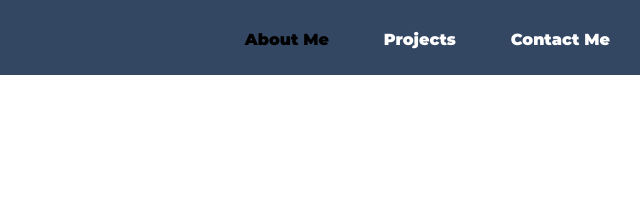
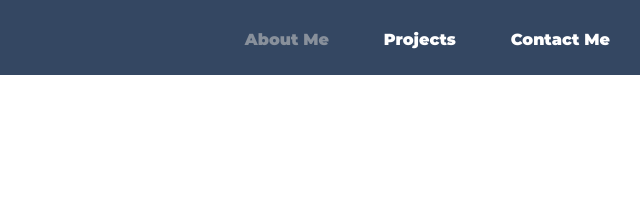
Before and after one commit to AbbyGamboa/GamboaPortfolio, a plain HTML site: page index.html in a window 1280 px wide. In both pictures the pointer is over the link "About Me". Shown: the top 197 px of the page, 640-1280 px from the left. Drawn offline with Linux system fonts and the light colour scheme.

Commit message:
Update styles.css

```diff
--- a/styles.css
+++ b/styles.css
@@ -31,7 +31,7 @@ header{
 }
 
 .navlink:hover{
-    color: black;
+    color: rgb(136, 144, 155);
 }
 
 #welcome-section{
```
